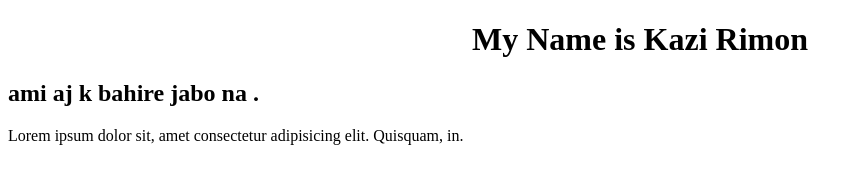
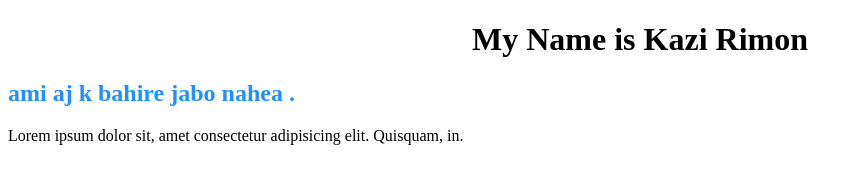
Before and after one commit to kazirimon1/my-first-repo, a plain HTML site: page index.html in a window 1280 px wide. Shown: the whole page, without its empty margins (0-862 px from the left). Drawn offline with Linux system fonts and the light colour scheme.

Commit message:
styles adder

```diff
--- a/index.html
+++ b/index.html
@@ -9,7 +9,7 @@
 </head>
 <body>
     <h1>My Name is Kazi Rimon</h1>
-    <h2>ami aj k bahire jabo na .</h2>
+    <h2>ami aj k bahire jabo nahea .</h2>
     <p>Lorem ipsum dolor sit, amet consectetur adipisicing elit. Quisquam, in.</p>
 </body>
 </html>
--- a/style.css
+++ b/style.css
@@ -1,3 +1,6 @@
 h1{
     text-align: center;
 }
+h2{
+    color: dodgerblue;
+}
```
